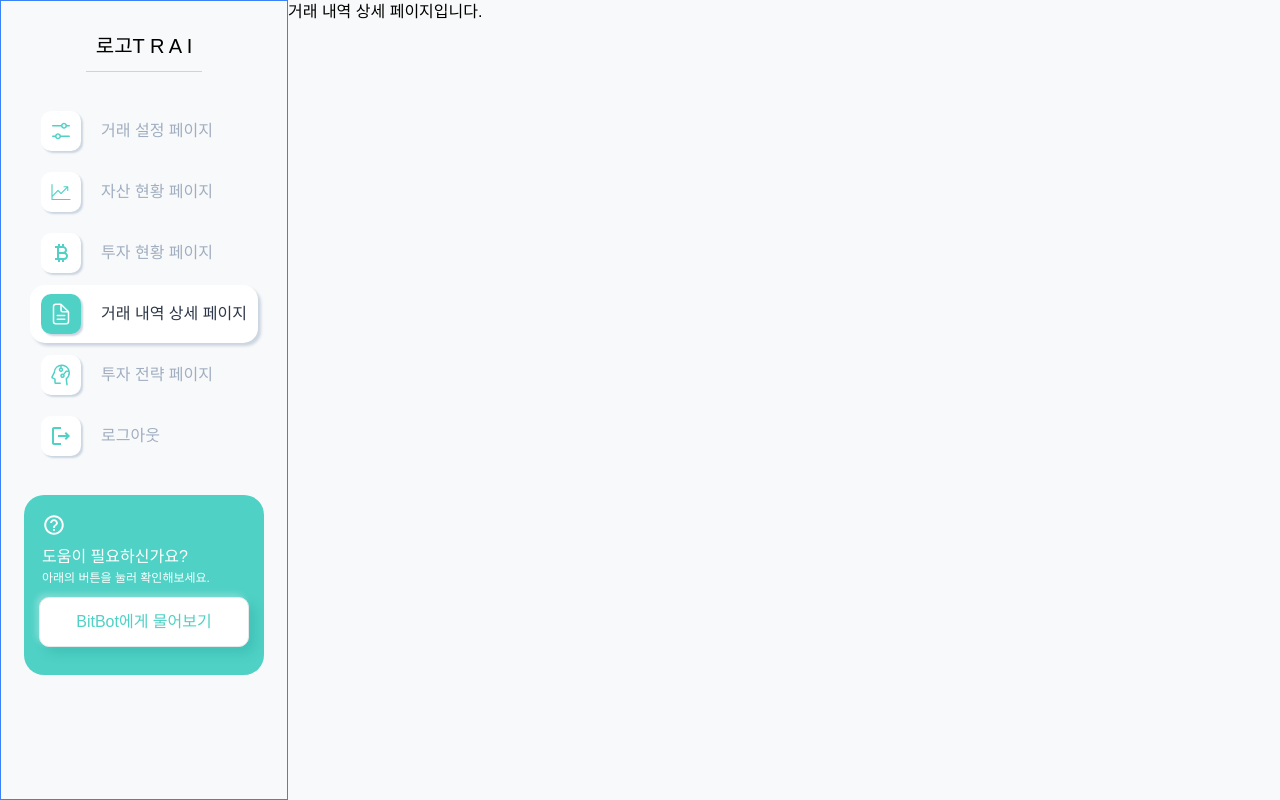
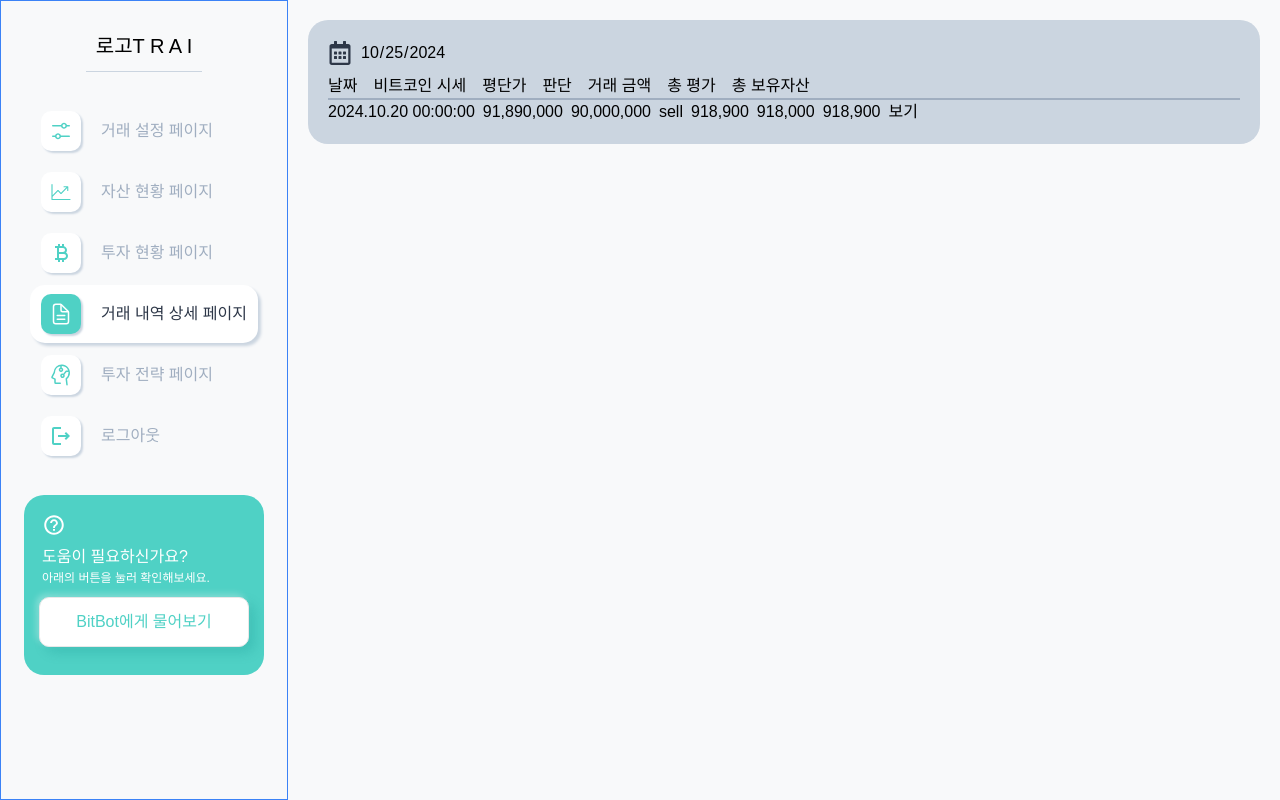
Before and after one commit to jungyeojinn/trai, a React (Vite) app in the folder FE/trai/: page /trade-details in a window 1280 px wide. Built offline with nearby package versions, Linux system fonts and the light colour scheme; a web font is replaced by a local one.

Commit message:
[front] S11P31A609-171 feat: 일일 내역 컴포넌트

```diff
--- /dev/null
+++ b/FE/trai/src/components/DailyTradeHistory/index.jsx
@@ -0,0 +1,80 @@
+import { useState, useRef } from 'react';
+import styled from "styled-components";
+
+import { FaRegCalendarAlt } from "react-icons/fa";
+
+const DailyTradeHistory = () => {
+
+  const [selectedDate, setSelectedDate] = useState(new Date().toISOString().split("T")[0]);
+  const dateInputRef = useRef(null);
+
+  const handleDateChange = (event) => {
+    setSelectedDate(event.target.value);
+    console.log(event.target.value);
+  }
+
+  const openDatePicker = () => {
+    dateInputRef.current.showPicker();
+  }
+
+  return(
+    <Container>
+      <div className="flex gap-2 items-center mb-2">
+        <FaRegCalendarAlt onClick={openDatePicker} className='text-[24px] text-trai-text'/>
+        <HiddenDateInput
+          ref={dateInputRef}
+          type="date"
+          value={selectedDate}
+          onChange={handleDateChange}
+          className="text-[20px]"
+        />
+      </div>
+
+      <div className="flex gap-4">
+        <p>날짜</p>
+        <p>비트코인 시세</p>
+        <p>평단가</p>
+        <p>판단</p>
+        <p>거래 금액</p>
+        <p>총 평가</p>
+        <p>총 보유자산</p>
+      </div>
+
+      <div className="border border-trai-greytext"></div>
+
+      <div>
+        <div className="flex gap-2">
+          <p>2024.10.20 00:00:00</p>
+          <p>91,890,000</p>
+          <p>90,000,000</p>
+          <p >sell</p>
+          <p>918,900</p>
+          <p>918,000</p>
+          <p>918,900</p>
+          <p>보기</p>
+        </div>
+      </div>
+    </Container>
+  )
+}
+
+const Container = styled.div`
+  background-color: var(--trai-disabled);
+  padding: 20px;
+  margin: 20px;
+  border-radius: 20px;
+`
+
+const HiddenDateInput = styled.input`
+  border: none;
+  font-size: 16px;
+  background-color: transparent;
+  cursor: pointer;
+  outline: none;
+  appearance: none;
+  &::-webkit-calendar-picker-indicator {
+    display: none;
+  }
+`;
+
+export default DailyTradeHistory;
--- a/FE/trai/src/pages/TradeDetailsPage/index.jsx
+++ b/FE/trai/src/pages/TradeDetailsPage/index.jsx
@@ -1,5 +1,6 @@
 import { useState } from 'react';
 
+import DailyTradeHistory from '@components/DailyTradeHistory';
 import NavBar from '@components/NavBar';
 import BitBot from '@components/BitBot';
 
@@ -15,7 +16,7 @@ const TradeDetails = () => {
         <NavBar openModal={openModal} />
       </aside>
       <section className='flex-1'>
-        <div>거래 내역 상세 페이지입니다.</div>
+        <div><DailyTradeHistory /></div>
         {isModalOpen && <BitBot onClose={closeModal} />}
       </section>
     </div>
```
